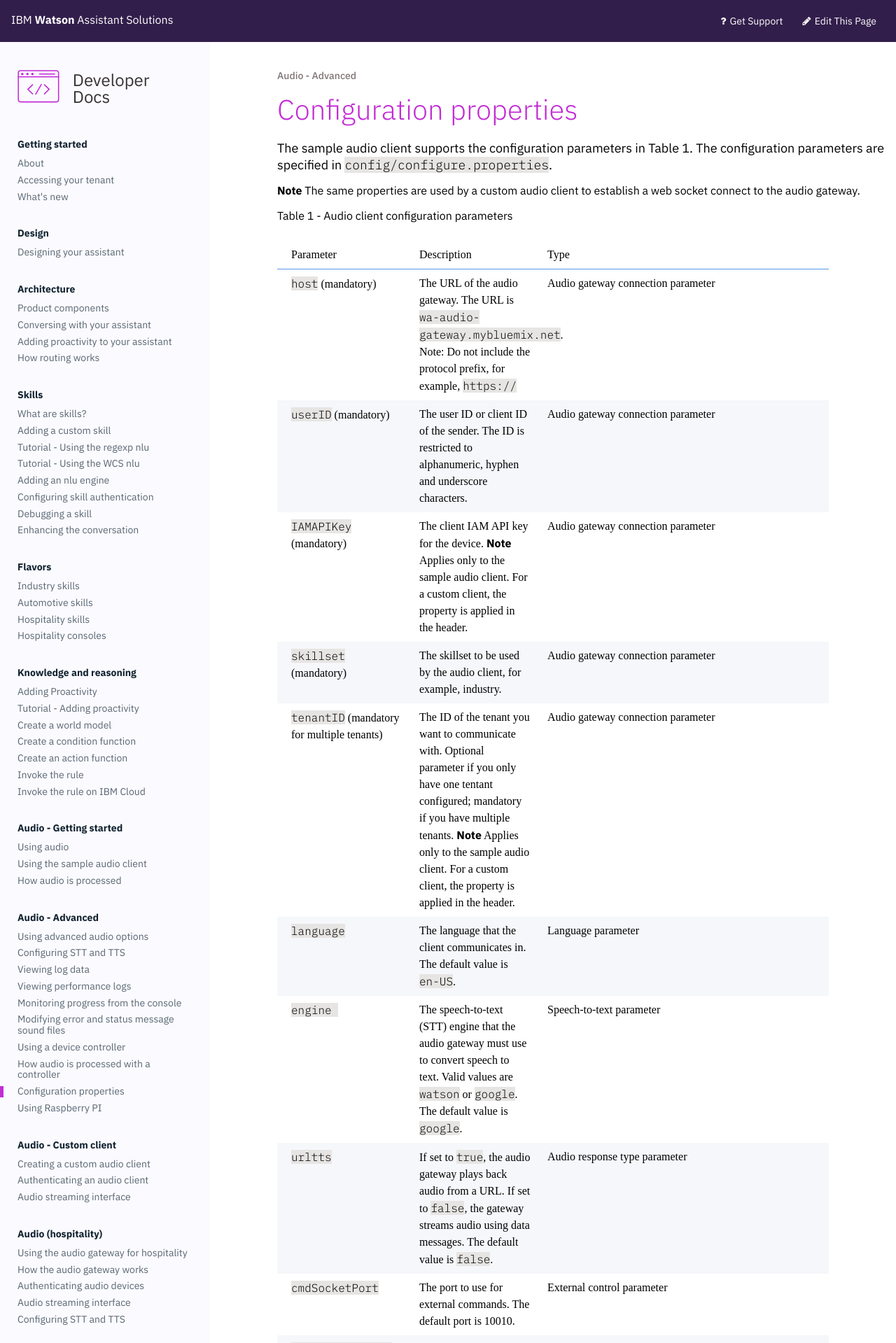
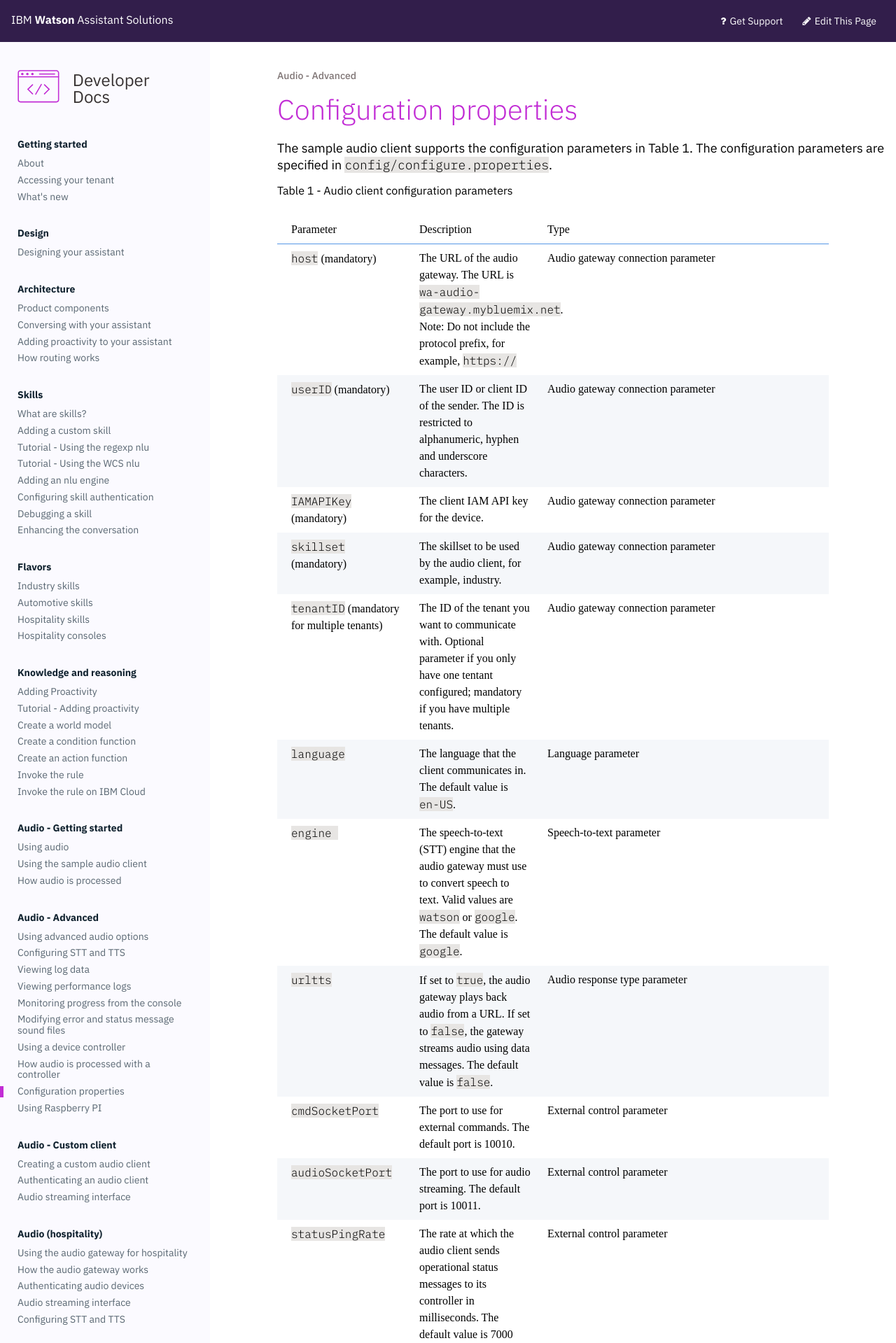
Before and after one commit to Watson-Personal-Assistant/developer, a Jekyll site: the page built from _content/audio/config_properties.md, in a window 1280 px wide. Shown: the top 1919 px of the page at 70% size. Built offline with Jekyll 4.4.1, drawn with Linux system fonts in a browser that asks for light colours; some web fonts are replaced.

Commit message:
removed reference to custom client

```diff
--- a/_content/audio/config_properties.md
+++ b/_content/audio/config_properties.md
@@ -5,17 +5,15 @@
 
 The sample audio client supports the configuration parameters in Table 1. The configuration parameters are specified in `config/configure.properties`.
 
-**Note** The same properties are used by a custom audio client to establish a web socket connect to the audio gateway.
-
 Table 1 - Audio client configuration parameters
 
 | Parameter  |Description | Type |
 |-----|:-------------------------|:----------------|
 | `host` (mandatory)  | The URL of the audio gateway.  The URL is `wa-audio-gateway.mybluemix.net`. Note: Do not include the protocol prefix, for example, `https://` |Audio gateway connection parameter |
 | `userID` (mandatory)  | The user ID or client ID of the sender.  The ID is restricted to alphanumeric, hyphen and underscore characters. |Audio gateway connection parameter |
-| `IAMAPIKey` (mandatory) | The client IAM API key for the device.  **Note** Applies only to the sample audio client. For a custom client, the property is applied in the header. |Audio gateway connection parameter |
+| `IAMAPIKey` (mandatory) | The client IAM API key for the device.  |Audio gateway connection parameter |
 | `skillset`  (mandatory) | The skillset to be used by the audio client, for example, industry. | Audio gateway connection parameter  |
-| `tenantID`  (mandatory for multiple tenants) | The ID of the tenant you want to communicate with. Optional parameter if you only have one tentant configured; mandatory if you have multiple tenants. **Note** Applies only to the sample audio client. For a custom client, the property is applied in the header. | Audio gateway connection parameter  |
+| `tenantID`  (mandatory for multiple tenants) | The ID of the tenant you want to communicate with. Optional parameter if you only have one tentant configured; mandatory if you have multiple tenants. | Audio gateway connection parameter  |
 | `language`  | The language that the client communicates in.  The default value is `en-US`. | Language parameter  |
 | `engine `  | The speech-to-text (STT) engine that the audio gateway must use to convert speech to text.  Valid values are `watson` or `google`.  The default value is `google`.   | Speech-to-text parameter |
 | `urltts`  | If set to `true`, the audio gateway plays back audio from a URL.  If set to `false`, the gateway streams audio using data messages.  The default value is `false`.  | Audio response type parameter |
```
